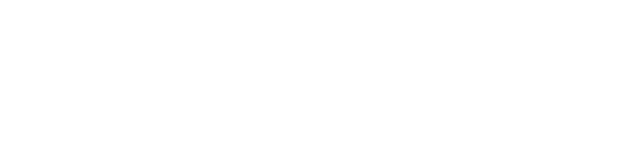
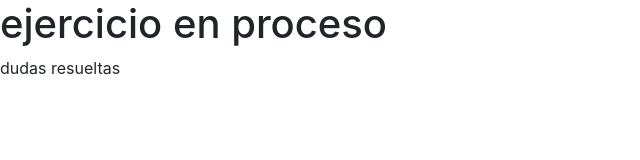
Before and after one commit to adrijupas/proyectos-git, a plain HTML site: page index.html in a window 1280 px wide. Shown: the whole page, without its empty margins (0-640 px from the left). Drawn offline with nearby package versions, Linux system fonts and the light colour scheme.

Commit message:
codigo inicial

```diff
--- a/index.html
+++ b/index.html
@@ -8,7 +8,8 @@
 </head>
 <body>
 
-
+<h1>ejercicio en proceso</h1>
+<p>dudas resueltas</p>
 
 </body>
 </html>
```
